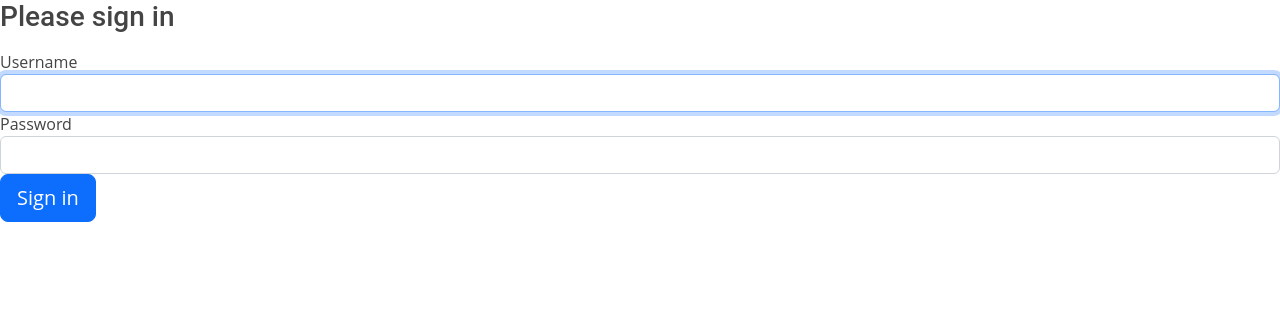
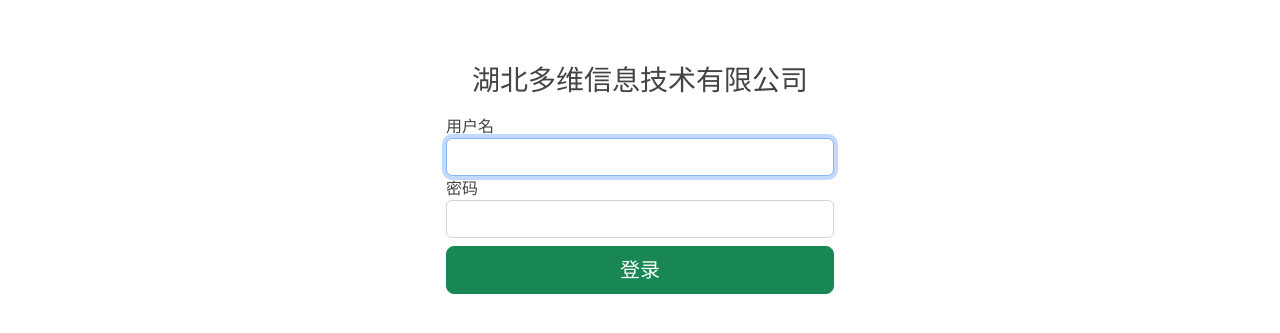
Before and after one commit to itove/dw, a PHP site: template templates/security/login.html.twig in a window 1280 px wide. Shown: the top 333 px of the page. Run offline with PHP 8.4, Linux system fonts and the light colour scheme; the template is opened without the code that fills it, so the values that code supplies are empty; some libraries are stand-ins or nearby versions.

Commit message:
login page style

```diff
--- a/templates/security/login.html.twig
+++ b/templates/security/login.html.twig
@@ -1,23 +1,23 @@
 {% extends 'base.html.twig' %}
 
-{% block title %}Log in!{% endblock %}
+{% block title %}登录{% endblock %}
 
 {% block body %}
-<form method="post">
+<form method="post" class="mt-5 p-3 mx-auto" style="max-width: 420px">
     {% if error %}
         <div class="alert alert-danger">{{ error.messageKey|trans(error.messageData, 'security') }}</div>
     {% endif %}
 
     {% if app.user %}
         <div class="mb-3">
-            You are logged in as {{ app.user.userIdentifier }}, <a href="{{ path('app_logout') }}">Logout</a>
+            你已登录 {{ app.user.userIdentifier }}, <a href="{{ path('app_logout') }}">退出</a>
         </div>
     {% endif %}
 
-    <h1 class="h3 mb-3 font-weight-normal">Please sign in</h1>
-    <label for="inputUsername">Username</label>
+    <h1 class="h3 mb-3 font-weight-normal text-center">湖北多维信息技术有限公司</h1>
+    <label for="inputUsername">用户名</label>
     <input type="text" value="{{ last_username }}" name="_username" id="inputUsername" class="form-control" autocomplete="username" required autofocus>
-    <label for="inputPassword">Password</label>
+    <label for="inputPassword">密码</label>
     <input type="password" name="_password" id="inputPassword" class="form-control" autocomplete="current-password" required>
 
     <input type="hidden" name="_csrf_token"
@@ -35,8 +35,8 @@
         </div>
     #}
 
-    <button class="btn btn-lg btn-primary" type="submit">
-        Sign in
+    <button class="btn btn-lg btn-success mt-2 w-100" type="submit">
+    登录
     </button>
 </form>
 {% endblock %}
```
